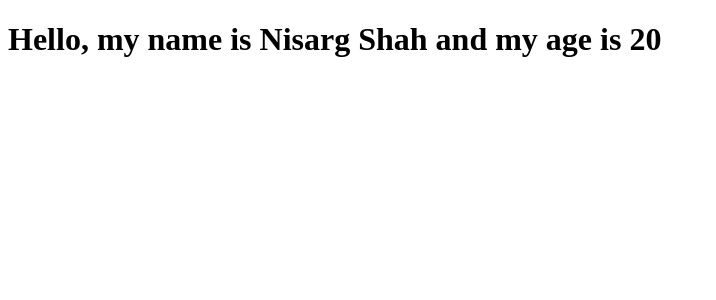
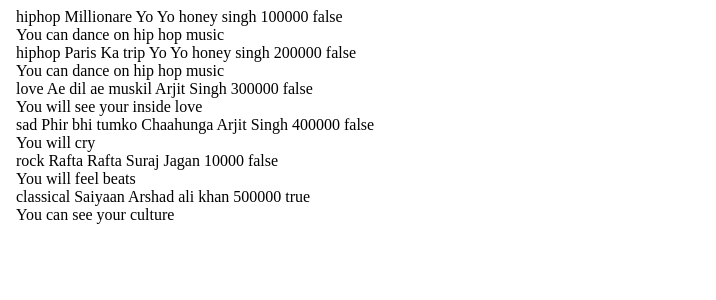
Before and after one commit to Nisarg0845784/-Nisarg-_-Shah-_Learning_Angular, an Angular app in the folder Nisarg_Shah_Learning_Angular/: page / in a window 1280 px wide. Shown: the top 300 px of the page, without its empty margins (0-716 px from the left). Built offline with nearby package versions, Linux system fonts and the light colour scheme.

Commit message:
Assignment 2 completed
Completed Assignment 2

```diff
--- a/Nisarg_Shah_Learning_Angular/src/app/app.component.html
+++ b/Nisarg_Shah_Learning_Angular/src/app/app.component.html
@@ -1 +1,22 @@
-<h1>Hello, my name is {{name}} and my age is {{age}}</h1>
+<html>
+    <head>
+        <title>Music</title>
+    </head>
+    <body>
+        <div class="container">
+            <div *ngFor = "let song of musicList">
+                {{song.musictype}}
+                {{song.musicName}}
+                {{song.musicDirector}}
+                {{song.musicViews}}
+                {{song.istraditional}}
+
+            <div *ngIf="song.musictype == 'hiphop'">You can dance on hip hop music</div>
+            <div *ngIf="song.musictype == 'rock'">You will feel beats</div>
+            <div *ngIf="song.musictype == 'sad'">You will cry</div>
+            <div *ngIf="song.musictype == 'classical'">You can see your culture</div>
+            <div *ngIf="song.musictype == 'love'">You will see your inside love </div>
+        </div>
+        </div>
+    </body>
+</html>
--- a/Nisarg_Shah_Learning_Angular/src/app/app.component.ts
+++ b/Nisarg_Shah_Learning_Angular/src/app/app.component.ts
@@ -1,10 +1,15 @@
 import { Component } from '@angular/core';
 import { RouterOutlet } from '@angular/router';
+import { Music } from './models/music';
+import { NgFor, NgIf } from '@angular/common';
+
+
+
 
 @Component({
   selector: 'app-root',
   standalone: true,
-  imports: [RouterOutlet],
+  imports: [RouterOutlet, NgFor, NgIf],
   templateUrl: './app.component.html',
   styleUrl: './app.component.scss'
 })
@@ -12,4 +17,13 @@ export class AppComponent {
   title = 'Nisarg_Shah_Learning_Angular';
   name:string = 'Nisarg Shah';
   age:number = 20;
+  titleProject ='Songs name';
+  song1: Music = {musictype:"hiphop", musicName:"Millionare", musicDirector:"Yo Yo honey singh",musicViews: 100000, istraditional:false};
+  song2: Music = {musictype:"hiphop", musicName:"Paris Ka trip", musicDirector:"Yo Yo honey singh",musicViews: 200000, istraditional:false};
+  song3: Music = {musictype:"love", musicName:"Ae dil ae muskil", musicDirector:"Arjit Singh",musicViews: 300000, istraditional:false};
+  song4: Music = {musictype:"sad", musicName:"Phir bhi tumko Chaahunga", musicDirector:"Arjit Singh",musicViews: 400000, istraditional:false};
+  song5: Music = {musictype:"rock", musicName:"Rafta Rafta", musicDirector:"Suraj Jagan",musicViews: 10000, istraditional:false};
+  song6: Music = {musictype:"classical", musicName:"Saiyaan", musicDirector:"Arshad ali khan",musicViews: 500000, istraditional:true};
+
+  musicList:Music[]= [this.song1,this.song2,this.song3,this.song4,this.song5,this.song6]
 }
--- a/Nisarg_Shah_Learning_Angular/src/app/models/music.ts
+++ b/Nisarg_Shah_Learning_Angular/src/app/models/music.ts
@@ -1,7 +1,7 @@
 export interface Music {
     musictype: string;
-    musicdirector: string;
-    productionCompany: string;
+    musicName: string;
+    musicDirector: string;
     musicViews: number;
     istraditional?: boolean;
 }
```
